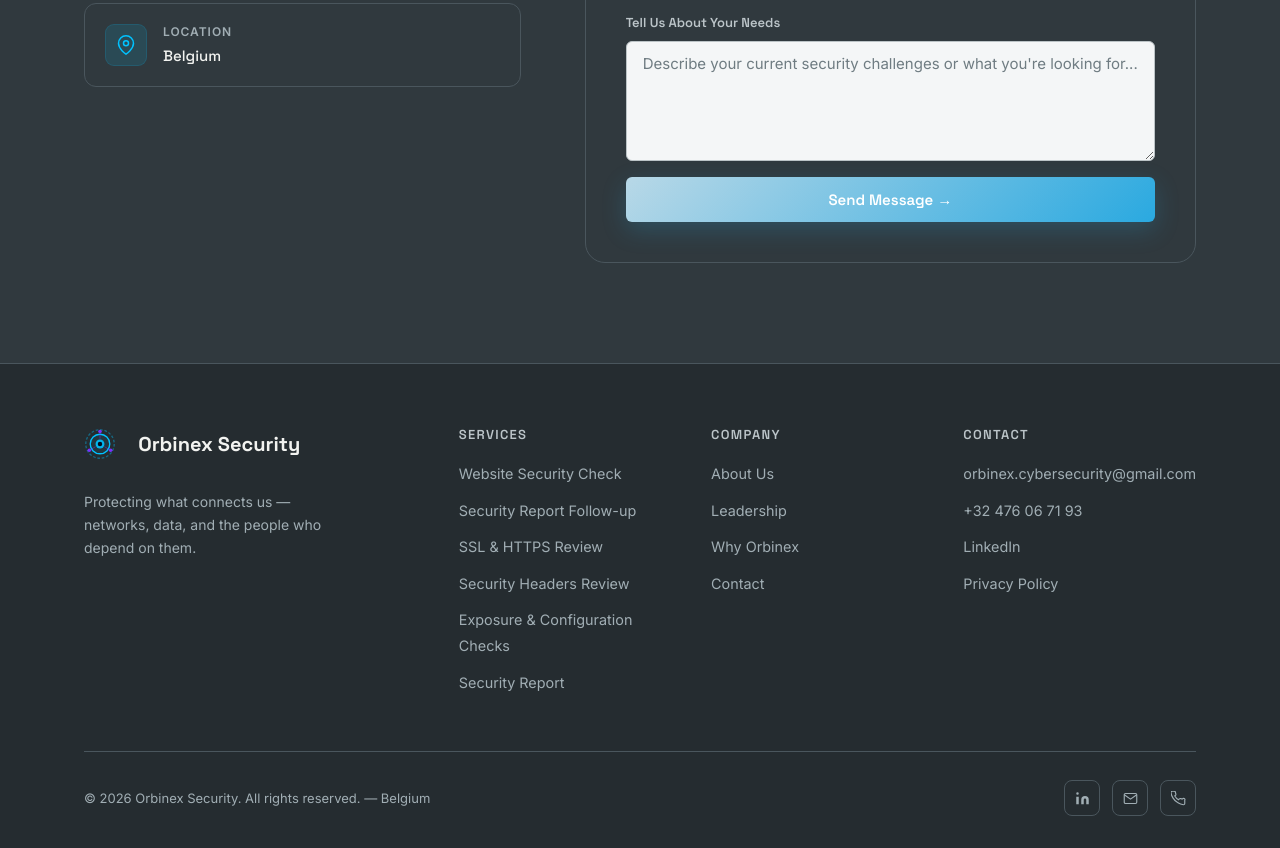
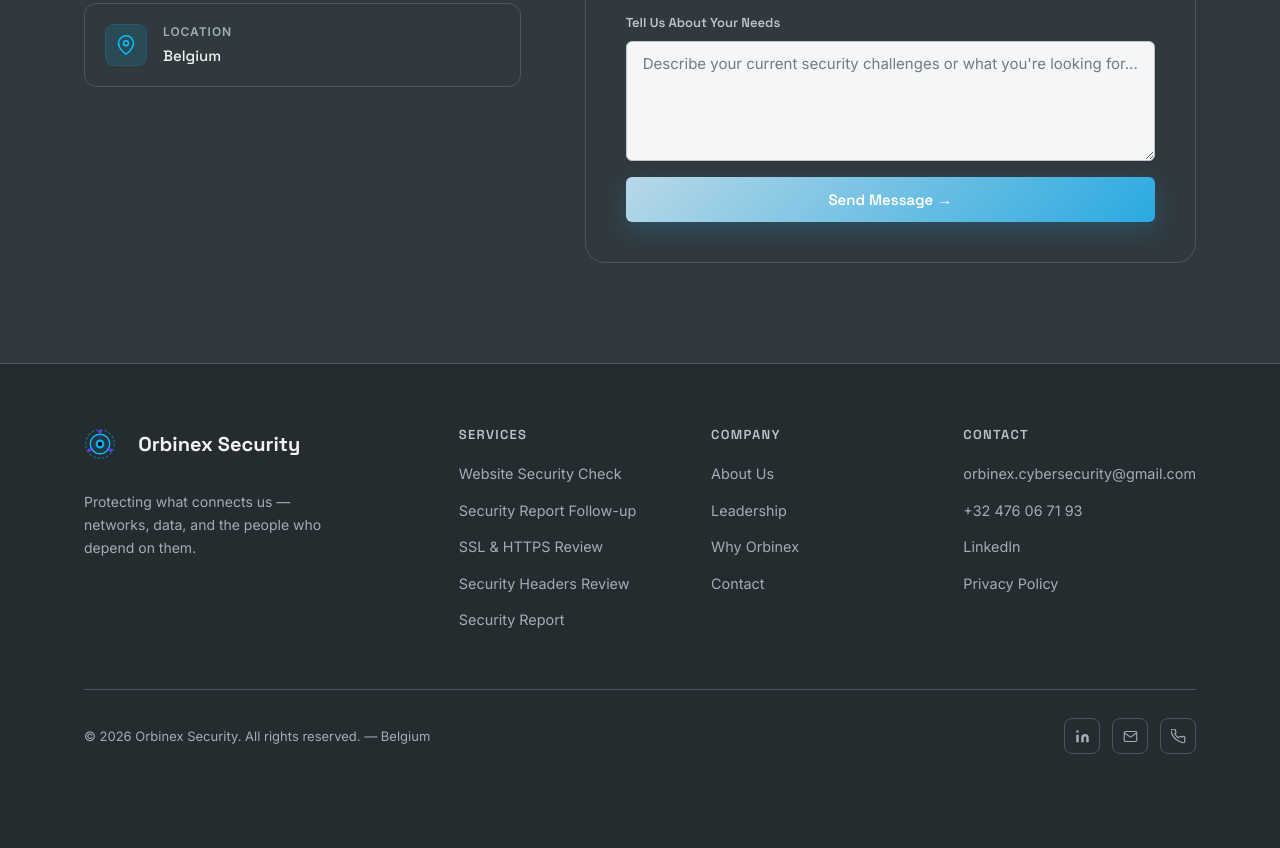
Before and after one commit to competitionrocketmg-sudo/Orbinex-Website, a plain HTML site: page index.html in a window 1280 px wide. Shown: the part 7041-7889 px from the top of the page. After the commit the page ends 7827 px from the top, so only its background shows below. Drawn offline with Linux system fonts and the light colour scheme.

Commit message:
Update Orbinex website

```diff
--- a/index.html
+++ b/index.html
@@ -1738,9 +1738,9 @@ h1, h2, h3, h4,
           <li><a href="#services">SSL & HTTPS Review
           </a></li>
           <li><a href="#services">Security Headers Review
-</a></li>
-          <li><a href="#services">Exposure & Configuration Checks
-</a></li>
+
+          </a></li>
+        </a></li>
           <li><a href="#services">Security Report</a></li>
         </ul>
       </div>
```
